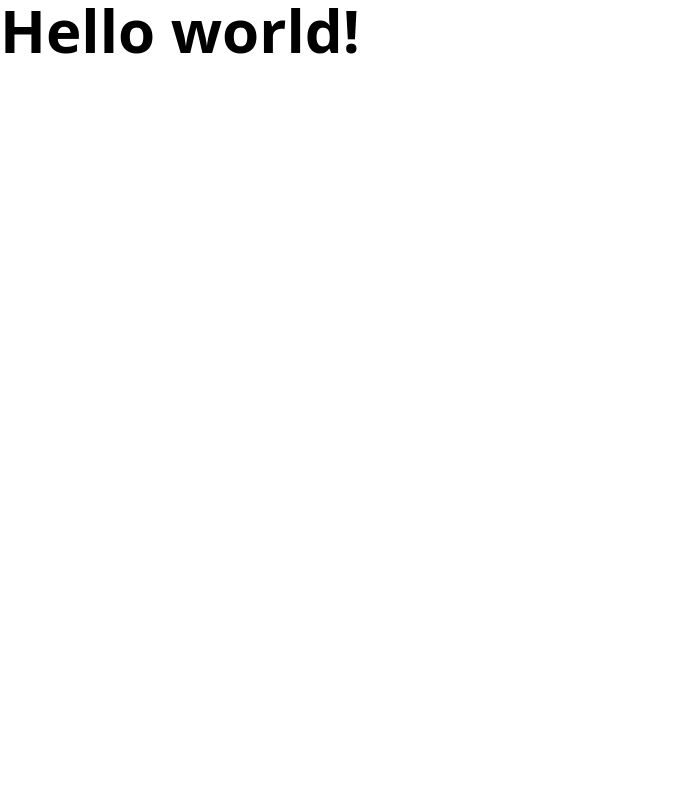
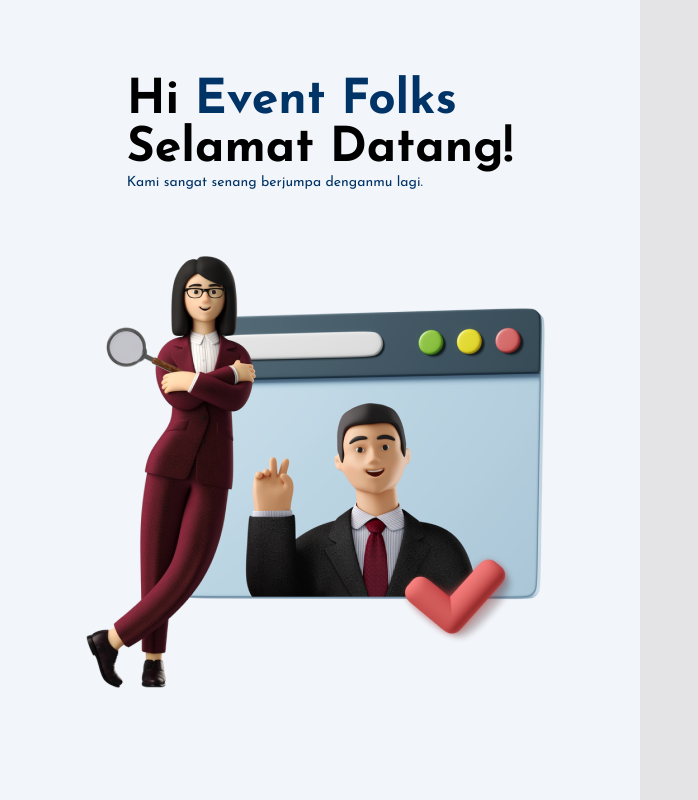
Before and after one commit to Wildanzr/APP-EventPlus, a React (Vite) app: page / in a window 1280 px wide. Shown: the whole page, without its empty margins (0-698 px from the left). Built offline with nearby package versions, Linux system fonts and the light colour scheme.

Commit message:
feat: side hero component

```diff
--- a/src/App.jsx
+++ b/src/App.jsx
@@ -2,12 +2,12 @@ import React from 'react'
 
 import './index.css'
 
+import Login from './Pages/Auth/Login'
+
 function App () {
   return (
     <div className="flex bg-white">
-      <h1 className="text-6xl font-bold">
-        Hello world!
-      </h1>
+      <Login />
     </div>
   )
 }
--- /dev/null
+++ b/src/Components/Auth/SideHero.jsx
@@ -0,0 +1,23 @@
+/* eslint-disable react/prop-types */
+import React from 'react'
+
+const SideHero = ({ title, subtitle, hero }) => {
+  return (
+    <div className="flex flex-col items-center">
+      <div className="flex flex-col">
+        <h3 className="font-josefin text-5xl font-bold text-left">
+          {title}
+        </h3>
+        <p className="font-josefin text-sm text-left text-[#003366]">
+          {subtitle}
+        </p>
+      </div>
+
+      <div className="flex mt-5">
+        <img src={hero} alt="hero" className="w-full h-auto" />
+      </div>
+    </div>
+  )
+}
+
+export default SideHero
--- /dev/null
+++ b/src/Pages/Auth/Login.jsx
@@ -0,0 +1,30 @@
+import React from 'react'
+
+import SideHero from '../../Components/Auth/SideHero'
+
+import Hero from '../../Images/hero1.png'
+
+const Login = () => {
+  return (
+    <div className="container mx-auto h-screen bg-zinc-200">
+      <div className="flex flex-row h-full">
+        <div className="flex w-6/12 bg-[#F2F5FA] items-center place-content-center">
+          <SideHero
+            title={
+              <p>
+                Hi
+                <span className="text-[#003366] font-black"> Event Folks</span>
+                <br />
+                Selamat Datang!
+              </p>
+            }
+            subtitle="Kami sangat senang berjumpa denganmu lagi."
+            hero={Hero}
+          />
+        </div>
+      </div>
+    </div>
+  )
+}
+
+export default Login
--- a/src/index.css
+++ b/src/index.css
@@ -1,3 +1,6 @@
+@import url('https://fonts.googleapis.com/css2?family=Josefin+Sans:wght@300;400;500;600;700&display=swap');
+@import url('https://fonts.googleapis.com/css2?family=Nunito:wght@300;400;500;600;700&display=swap');
+
 @tailwind base;
 @tailwind components;
 @tailwind utilities;
--- a/tailwind.config.js
+++ b/tailwind.config.js
@@ -1,9 +1,15 @@
 module.exports = {
   content: [
+    './index.html',
     './src/**/*.{js,jsx,ts,tsx}'
   ],
   theme: {
-    extend: {}
+    extend: {
+      fontFamily: {
+        josefin: ['Josefin Sans', 'sans-serif'],
+        nunito: ['Nunito', 'sans-serif']
+      }
+    }
   },
   plugins: []
 }
```
Also changed, not shown: src/Routes/AppRoutes.jsx (+4 -4 lines).
